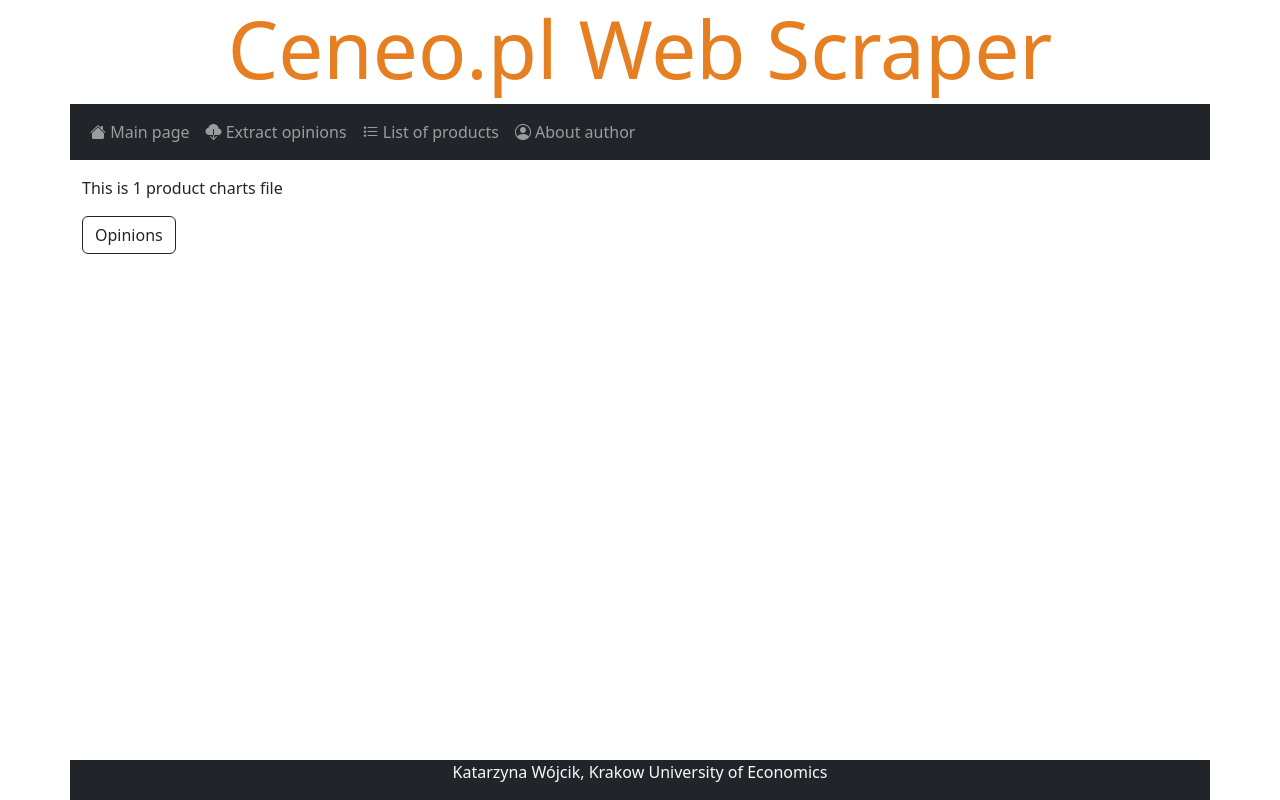
After one commit to katwojuek/CeneoWebScraperAI11, a Flask app: page /charts/1 in a window 1280 px wide. The commit adds this page. Run offline with Flask 3, Linux system fonts and the light colour scheme; some libraries are stand-ins or nearby versions.

Commit message:
2024-06-04 KW

```diff
--- a/app/routes.py
+++ b/app/routes.py
@@ -120,7 +120,12 @@ def author():
 
 @app.route('/product/<product_id>')
 def product(product_id):
-    return render_template("product.html", product_id=product_id)
+    opinions = pd.read_json(f"app/opinions/{product_id}.json")
+    return render_template("product.html", product_id=product_id, opinions=opinions.to_html(classes="table table-hover table-stripped", index=False, table_id = "opinions"))
+
+@app.route('/charts/<product_id>')
+def charts(product_id):
+    return render_template("charts.html", product_id=product_id)
 
 @app.route('/download/json/<product_id>')
 def download_json(product_id):
--- a/app/templates/base.html
+++ b/app/templates/base.html
@@ -6,6 +6,9 @@
     <link href="https://cdn.jsdelivr.net/npm/bootstrap@5.3.3/dist/css/bootstrap.min.css" rel="stylesheet" integrity="sha384-QWTKZyjpPEjISv5WaRU9OFeRpok6YctnYmDr5pNlyT2bRjXh0JMhjY6hW+ALEwIH" crossorigin="anonymous">
     <script src="https://cdn.jsdelivr.net/npm/bootstrap@5.3.3/dist/js/bootstrap.bundle.min.js" integrity="sha384-YvpcrYf0tY3lHB60NNkmXc5s9fDVZLESaAA55NDzOxhy9GkcIdslK1eN7N6jIeHz" crossorigin="anonymous"></script>
     <link rel="stylesheet" href="https://cdn.jsdelivr.net/npm/bootstrap-icons@1.11.3/font/bootstrap-icons.min.css">
+    <link rel="stylesheet" href="https://cdn.datatables.net/2.0.8/css/dataTables.dataTables.css" />
+    <script src="https://code.jquery.com/jquery-3.7.1.js" integrity="sha256-eKhayi8LEQwp4NKxN+CfCh+3qOVUtJn3QNZ0TciWLP4=" crossorigin="anonymous"></script>
+    <script src="https://cdn.datatables.net/2.0.8/js/dataTables.js"></script>
     <link rel="stylesheet" type= "text/css" href="{{ url_for('static',filename='style.css') }}">
     <title>Ceneo.pl Web Scraper</title>
 </head>
@@ -34,7 +37,7 @@ Extract opinions</a>
             </div>
         </div>
     </nav>
-    <section class="container">
+    <section class="container mt-3 mb-5">
         <div class="row">
             <div class="col">
                 {% block content %}
@@ -46,5 +49,7 @@ Extract opinions</a>
     <footer  class="container bg-dark text-light fixed-bottom text-center mt-3">
         <p>Katarzyna Wójcik, Krakow University of Economics</p>
     </footer>
+    {% block scripts %}
+    {% endblock %}
 </body>
 </html>
--- /dev/null
+++ b/app/templates/charts.html
@@ -0,0 +1,5 @@
+{% extends "base.html" %}
+{% block content %}
+    <p>This is {{product_id}} product charts file</p>
+    <a type="button" class="btn btn-outline-dark" href="{{url_for('product', product_id=product_id)}}">Opinions</a>
+{% endblock %}
```
Also changed, not shown: app/templates/product.html (+14 -0 lines).
